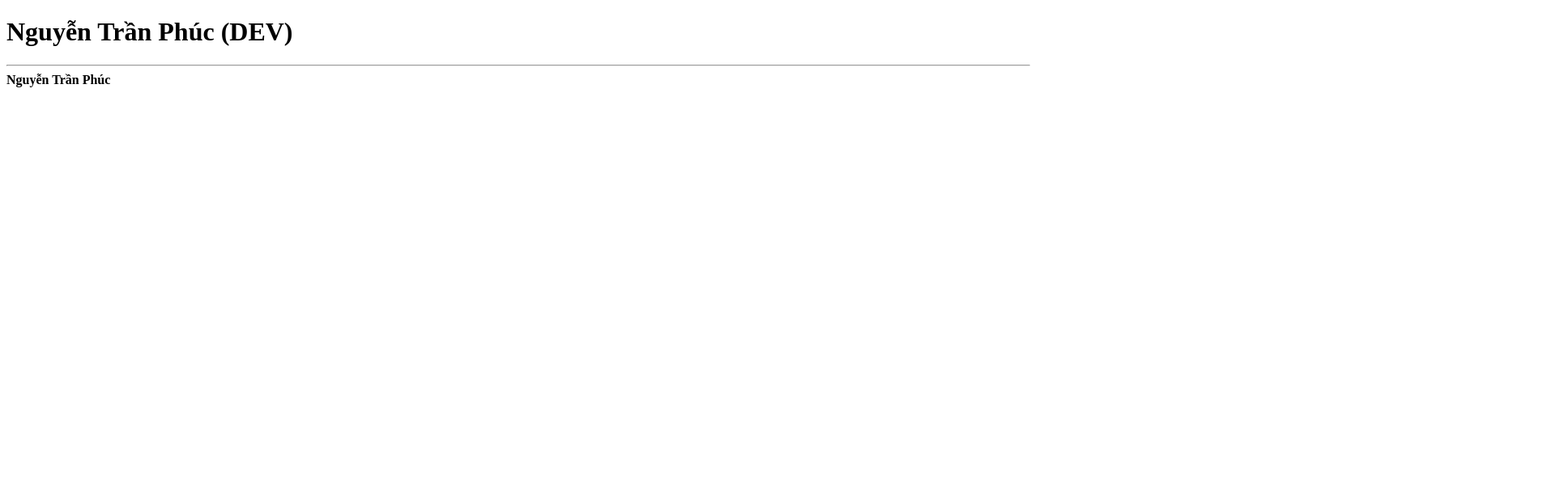
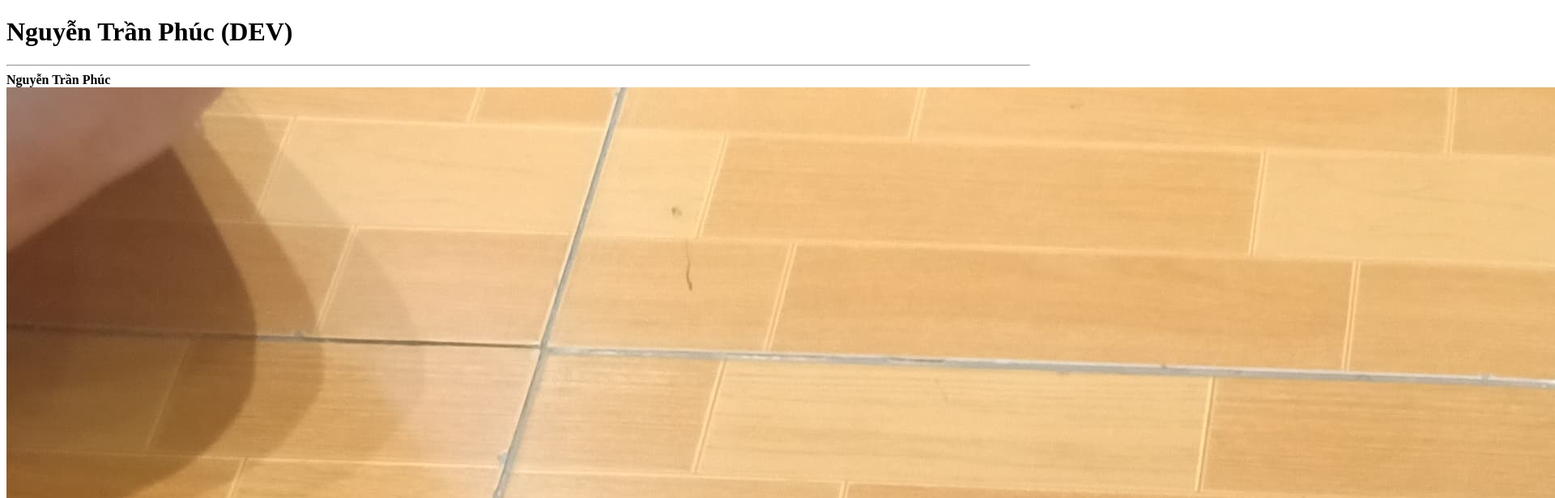
Before and after one commit to Nguyen-Tran-Phuc/Nguyen-Tran-Phuc.github.io, a plain HTML site: page index.html in a window 1280 px wide. Shown: the top 616 px of the page at 81% size, 1920 px wide, since content can reach past the window. Drawn offline with Linux system fonts and the light colour scheme.

Commit message:
them anh

```diff
--- a/1.css
+++ b/1.css
@@ -0,0 +1,3 @@
+img{
+    width: 10%;
+}
--- a/index.html
+++ b/index.html
@@ -11,6 +11,7 @@
     <div class="thongtin">
         <hr>
         <b>Nguyễn Trần Phúc </b>
+        <img src="images/001.jpg">
     </div>
 </body>
 </html>
```
Also changed, not shown: images/001.jpg (added).
